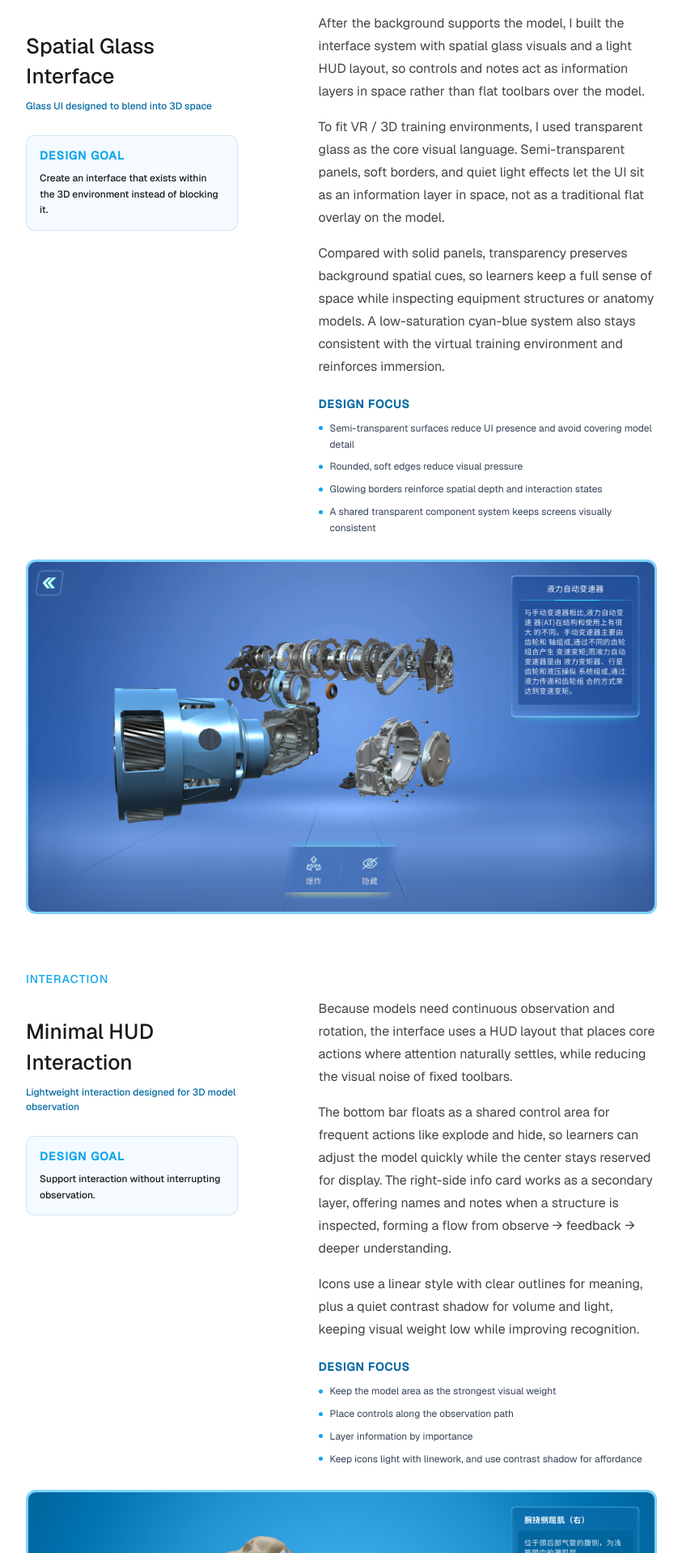
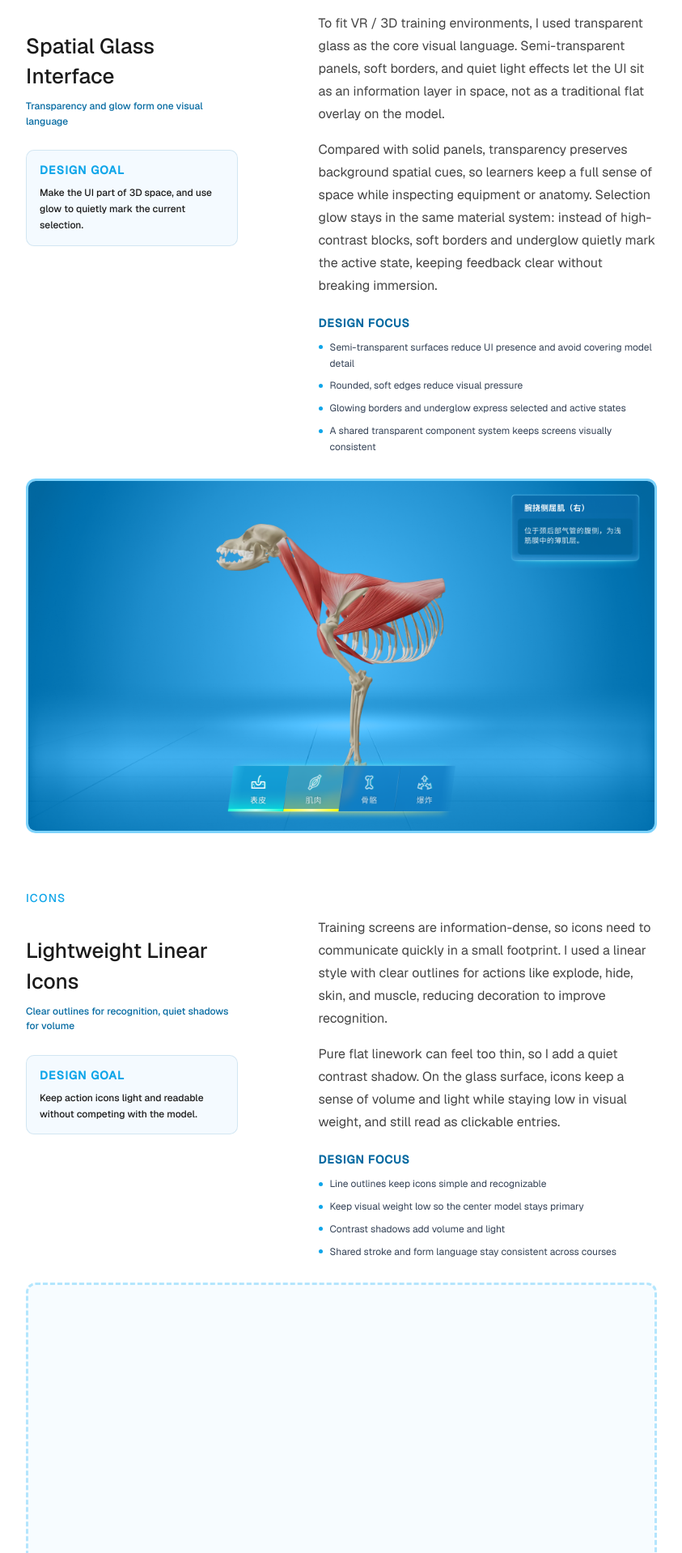
Before and after one commit to jaemin17/portfolio-pro, a Next.js app: page /en/projects/vr-education in a window 1280 px wide. Shown: the part 4362-6280 px from the top of the page at 81% size, without its empty margins (218-1061 px from the left). Built offline with nearby package versions, Linux system fonts and the light colour scheme.

Commit message:
Restructure VR UI system into material/state and icons.
Refocus the case narrative on glass materials with selection glow and linear icons, swap evidence images, and lead the background transfer with the animal-cave scene.

```diff
--- a/src/app/[locale]/projects/biomedical-vr/biomedicalVr.module.css
+++ b/src/app/[locale]/projects/biomedical-vr/biomedicalVr.module.css
@@ -630,6 +630,13 @@
   object-fit: cover;
 }
 
+.uiSystemEvidencePlaceholder {
+  aspect-ratio: 16 / 9;
+  border: 3px dashed rgba(125, 211, 252, 0.55);
+  border-radius: 12px;
+  background: rgba(240, 249, 255, 0.55);
+}
+
 .uiSystemClosing {
   margin: 40px 0 0;
   padding: 18px 0 0;
--- a/src/app/[locale]/projects/vr-education/page.tsx
+++ b/src/app/[locale]/projects/vr-education/page.tsx
@@ -119,6 +119,11 @@ const cattleBackgroundProcessImages = [
 
 const backgroundTransferImages = [
   {
+    src: "/images/visual/vr-education/process/animal-cave-background.png",
+    label: { zh: "动物洞穴背景", en: "Animal cave background" },
+    caption: { zh: "用洞穴空间建立动物栖息联想", en: "A cave-like space suggests animal habitats" },
+  },
+  {
     src: "/images/visual/vr-education/process/tunnel-background.png",
     label: { zh: "汽车传动背景", en: "Automotive transmission background" },
     caption: { zh: "用隧道建立机械与交通联想", en: "A tunnel cue suggests mechanics and mobility" },
@@ -132,11 +137,6 @@ const backgroundTransferImages = [
     src: "/images/visual/vr-education/process/injection-background.png",
     label: { zh: "注塑背景", en: "Injection molding background" },
     caption: { zh: "用模具空间建立工业设备联想", en: "A mold-like space suggests industrial equipment" },
-  },
-  {
-    src: "/images/visual/vr-education/process/animal-cave-background.png",
-    label: { zh: "动物洞穴背景", en: "Animal cave background" },
-    caption: { zh: "用洞穴空间建立动物栖息联想", en: "A cave-like space suggests animal habitats" },
   },
 ] as const;
 
@@ -509,7 +509,7 @@ export default async function VrEducationPage({ params }: VrEducationPageProps)
                 <div className={styles.uiSystemStack}>
                   <article className={styles.uiSystemModule}>
                     <p className={styles.positioningLabel}>
-                      {t(locale, "UI细节", "UI Details")}
+                      {t(locale, "材质与状态", "Material & State")}
                     </p>
                     <div className={styles.uiSystemModuleGrid}>
                       <header className={styles.uiSystemModuleHeader}>
@@ -523,8 +523,8 @@ export default async function VrEducationPage({ params }: VrEducationPageProps)
                         <p className={styles.uiSystemSubtitle}>
                           {t(
                             locale,
-                            "让界面像空间中的信息层一样存在",
-                            "Glass UI designed to blend into 3D space",
+                            "半透明材质与发光状态组成同一套视觉语言",
+                            "Transparency and glow form one visual language",
                           )}
                         </p>
                         <div className={styles.uiSystemGoal}>
@@ -534,8 +534,8 @@ export default async function VrEducationPage({ params }: VrEducationPageProps)
                           <p className={styles.uiSystemGoalText}>
                             {t(
                               locale,
-                              "让 UI 成为三维空间的一部分，而不是覆盖在三维空间之上的工具。",
-                              "Create an interface that exists within the 3D environment instead of blocking it.",
+                              "让 UI 成为三维空间的一部分，并用光感状态轻轻标出当前选择。",
+                              "Make the UI part of 3D space, and use glow to quietly mark the current selection.",
                             )}
                           </p>
                         </div>
@@ -544,22 +544,15 @@ export default async function VrEducationPage({ params }: VrEducationPageProps)
                         <p className={styles.uiSystemBody}>
                           {t(
                             locale,
-                            "在背景承托模型之后，我继续用玻璃态视觉与轻量 HUD 布局建立界面系统，让操作和说明成为空间中的信息层，而不是覆盖在模型之上的平面工具栏。",
-                            "After the background supports the model, I built the interface system with spatial glass visuals and a light HUD layout, so controls and notes act as information layers in space rather than flat toolbars over the model.",
-                          )}
-                        </p>
-                        <p className={styles.uiSystemBody}>
-                          {t(
-                            locale,
-                            "为了适配 VR / 3D 实训环境，我采用透明玻璃态作为核心视觉语言，通过半透明面板、柔和边框和微弱光效，让 UI 像空间中的信息层一样存在，而不是覆盖在模型之上的传统平面界面。",
+                            "为了适配 VR / 3D 实训环境，我采用透明玻璃态作为核心视觉语言。半透明面板、柔和边框和微弱光效，让 UI 像空间中的信息层一样存在，而不是覆盖在模型之上的传统平面界面。",
                             "To fit VR / 3D training environments, I used transparent glass as the core visual language. Semi-transparent panels, soft borders, and quiet light effects let the UI sit as an information layer in space, not as a traditional flat overlay on the model.",
                           )}
                         </p>
                         <p className={styles.uiSystemBody}>
                           {t(
                             locale,
-                            "相比实体化面板，透明材质能够保留背景空间信息，使用户在观察设备结构或解剖模型时仍然保持完整的空间感。低饱和度的蓝绿色视觉体系也与虚拟实训环境保持一致，增强科技感与沉浸感。",
-                            "Compared with solid panels, transparency preserves background spatial cues, so learners keep a full sense of space while inspecting equipment structures or anatomy models. A low-saturation cyan-blue system also stays consistent with the virtual training environment and reinforces immersion.",
+                            "相比实体化面板，透明材质能够保留背景空间信息，使用户在观察设备结构或解剖模型时仍然保持完整的空间感。发光选择态也放在同一套材质逻辑里：不靠高对比色块抢注意力，而是用边框与底光轻轻点亮当前状态，让反馈清晰但不打断沉浸。",
+                            "Compared with solid panels, transparency preserves background spatial cues, so learners keep a full sense of space while inspecting equipment or anatomy. Selection glow stays in the same material system: instead of high-contrast blocks, soft borders and underglow quietly mark the active state, keeping feedback clear without breaking immersion.",
                           )}
                         </p>
                         <p className={styles.uiSystemFocusLabel}>
@@ -583,8 +576,8 @@ export default async function VrEducationPage({ params }: VrEducationPageProps)
                           <li>
                             {t(
                               locale,
-                              "发光边框强化空间层次和交互状态",
-                              "Glowing borders reinforce spatial depth and interaction states",
+                              "发光边框与底光用于表达选中和激活状态",
+                              "Glowing borders and underglow express selected and active states",
                             )}
                           </li>
                           <li>
@@ -601,13 +594,11 @@ export default async function VrEducationPage({ params }: VrEducationPageProps)
                       {/* eslint-disable-next-line @next/next/no-img-element -- static export */}
                       <img
                         className={styles.mediaBorder}
-                        src={assetPath(
-                          "/images/visual/smart-manufacturing/transmission-detail-exploded.png",
-                        )}
+                        src={assetPath("/images/visual/animal-vr/dog-muscle-highlight.png")}
                         alt={tStr(
                           locale,
-                          "变速器结构说明界面：玻璃态信息面板与底部悬浮控制栏",
-                          "Transmission structure UI with glass info panel and floating bottom controls",
+                          "犬体结构界面：玻璃态面板与发光选中状态",
+                          "Canine structure UI with glass panels and glowing selection state",
                         )}
                         width={1920}
                         height={1080}
@@ -619,22 +610,22 @@ export default async function VrEducationPage({ params }: VrEducationPageProps)
 
                   <article className={styles.uiSystemModule}>
                     <p className={styles.positioningLabel}>
-                      {t(locale, "交互", "Interaction")}
+                      {t(locale, "图标", "Icons")}
                     </p>
                     <div className={styles.uiSystemModuleGrid}>
                       <header className={styles.uiSystemModuleHeader}>
                         <h3 className={styles.uiSystemTitle}>
                           {t(
                             locale,
-                            "面向 3D 模型观察的轻量化交互设计",
-                            "Minimal HUD Interaction",
+                            "轻量线性的功能图标设计",
+                            "Lightweight Linear Icons",
                           )}
                         </h3>
                         <p className={styles.uiSystemSubtitle}>
                           {t(
                             locale,
-                            "围绕观察路径布置轻量控件",
-                            "Lightweight interaction designed for 3D model observation",
+                            "用简洁轮廓完成识别，再用投影补足体积感",
+                            "Clear outlines for recognition, quiet shadows for volume",
                           )}
                         </p>
                         <div className={styles.uiSystemGoal}>
@@ -644,8 +635,8 @@ export default async function VrEducationPage({ params }: VrEducationPageProps)
                           <p className={styles.uiSystemGoalText}>
                             {t(
                               locale,
-                              "让用户在操作过程中始终保持对 3D 模型的关注。",
-                              "Support interaction without interrupting observation.",
+                              "让功能入口足够轻，也足够好认，不抢走模型的主视觉。",
+                              "Keep action icons light and readable without competing with the model.",
                             )}
                           </p>
                         </div>
@@ -654,22 +645,15 @@ export default async function VrEducationPage({ params }: VrEducationPageProps)
                         <p className={styles.uiSystemBody}>
                           {t(
                             locale,
-                            "针对模型需要持续观察和旋转查看的使用场景，界面采用 HUD 式布局，将核心操作集中在用户自然关注的位置，同时减少固定工具栏带来的视觉干扰。",
-                            "Because models need continuous observation and rotation, the interface uses a HUD layout that places core actions where attention naturally settles, while reducing the visual noise of fixed toolbars.",
+                            "实训界面信息密度高，图标需要在很小的面积里快速传达功能。我采用线性视觉风格，用简洁轮廓表达爆炸、隐藏、表皮、肌肉等操作含义，减少复杂装饰，提高识别效率。",
+                            "Training screens are information-dense, so icons need to communicate quickly in a small footprint. I used a linear style with clear outlines for actions like explode, hide, skin, and muscle, reducing decoration to improve recognition.",
                           )}
                         </p>
                         <p className={styles.uiSystemBody}>
                           {t(
                             locale,
-                            "底部控制栏采用悬浮式设计，将爆炸、隐藏等高频操作整合在统一控制区域，使用户能够快速调整模型状态，同时保持中央区域始终留给模型展示。右侧信息卡片则作为辅助信息层，在用户查看目标结构时提供名称与说明，形成“观察模型 → 获取反馈 → 深入理解”的学习流程。",
-                            "The bottom bar floats as a shared control area for frequent actions like explode and hide, so learners can adjust the model quickly while the center stays reserved for display. The right-side info card works as a secondary layer, offering names and notes when a structure is inspected, forming a flow from observe → feedback → deeper understanding.",
-                          )}
-                        </p>
-                        <p className={styles.uiSystemBody}>
-                          {t(
-                            locale,
-                            "图标采用线性风格，通过简洁轮廓表达功能含义，并配合轻微反差投影补足体积与光感，在保持低视觉重量的同时提高识别效率。",
-                            "Icons use a linear style with clear outlines for meaning, plus a quiet contrast shadow for volume and light, keeping visual weight low while improving recognition.",
+                            "同时，纯平面线稿容易显得过薄。我会为图标加入轻微反差色投影，让它在玻璃态底面上仍有体积和光感，既保持低视觉重量，又能被直觉识别为可点击入口。",
+                            "Pure flat linework can feel too thin, so I add a quiet contrast shadow. On the glass surface, icons keep a sense of volume and light while staying low in visual weight, and still read as clickable entries.",
                           )}
                         </p>
                         <p className={styles.uiSystemFocusLabel}>
@@ -679,58 +663,46 @@ export default async function VrEducationPage({ params }: VrEducationPageProps)
                           <li>
                             {t(
                               locale,
-                              "模型区域保持最大视觉权重",
-                              "Keep the model area as the strongest visual weight",
+                              "线性轮廓保证简洁和高识别性",
+                              "Line outlines keep icons simple and recognizable",
                             )}
                           </li>
                           <li>
                             {t(
                               locale,
-                              "控件围绕观察路径进行布局",
-                              "Place controls along the observation path",
+                              "低视觉重量，避免与中央模型竞争",
+                              "Keep visual weight low so the center model stays primary",
                             )}
                           </li>
                           <li>
                             {t(
                               locale,
-                              "信息按重要程度分层展示",
-                              "Layer information by importance",
+                              "反差投影补充体积感与光感",
+                              "Contrast shadows add volume and light",
                             )}
                           </li>
                           <li>
                             {t(
                               locale,
-                              "线性图标保持轻量，并用反差投影传达可操作性",
-                              "Keep icons light with linework, and use contrast shadow for affordance",
+                              "统一线宽和造型语言，跨课程保持一致",
+                              "Shared stroke and form language stay consistent across courses",
                             )}
                           </li>
                         </ul>
                       </div>
                     </div>
-                    <figure className={styles.uiSystemEvidence}>
-                      {/* eslint-disable-next-line @next/next/no-img-element -- static export */}
-                      <img
-                        className={styles.mediaBorder}
-                        src={assetPath("/images/visual/animal-vr/dog-muscle-highlight.png")}
-                        alt={tStr(
-                          locale,
-                          "犬体结构界面：玻璃态信息面板与底部 HUD 控制栏",
-                          "Canine structure UI with glass info panel and bottom HUD controls",
-                        )}
-                        width={1920}
-                        height={1080}
-                        loading="lazy"
-                        decoding="async"
-                      />
-                    </figure>
+                    <figure
+                      className={`${styles.uiSystemEvidence} ${styles.uiSystemEvidencePlaceholder}`}
+                      aria-label={tStr(locale, "图标配图待补充", "Icon evidence image to follow")}
+                    />
                   </article>
                 </div>
 
                 <p className={styles.uiSystemClosing}>
                   {t(
                     locale,
-                    "通过玻璃态视觉、空间化 HUD 布局以及轻量化图标体系，建立了一套适用于三维实训可视化场景的 UI 设计系统。在提供有效交互的同时，让 3D 模型始终保持核心视觉地位。",
-                    "Through glass visuals, spatial HUD layout, and a lightweight icon language, the interface system was designed for 3D training visualization. It supports exploration and learning while keeping the model as the primary focus.",
+                    "通过玻璃态材质、发光选择态和轻量化图标体系，建立了一套适用于三维实训可视化场景的 UI 设计系统。在提供有效反馈的同时，让 3D 模型始终保持核心视觉地位。",
+                    "Through glass materials, glowing selection states, and a lightweight icon language, the interface system was designed for 3D training visualization. It gives clear feedback while keeping the model as the primary focus.",
                   )}
                 </p>
               </section>
```
Also changed, not shown: 1 other file (tests, documents, lock files or other folders).
